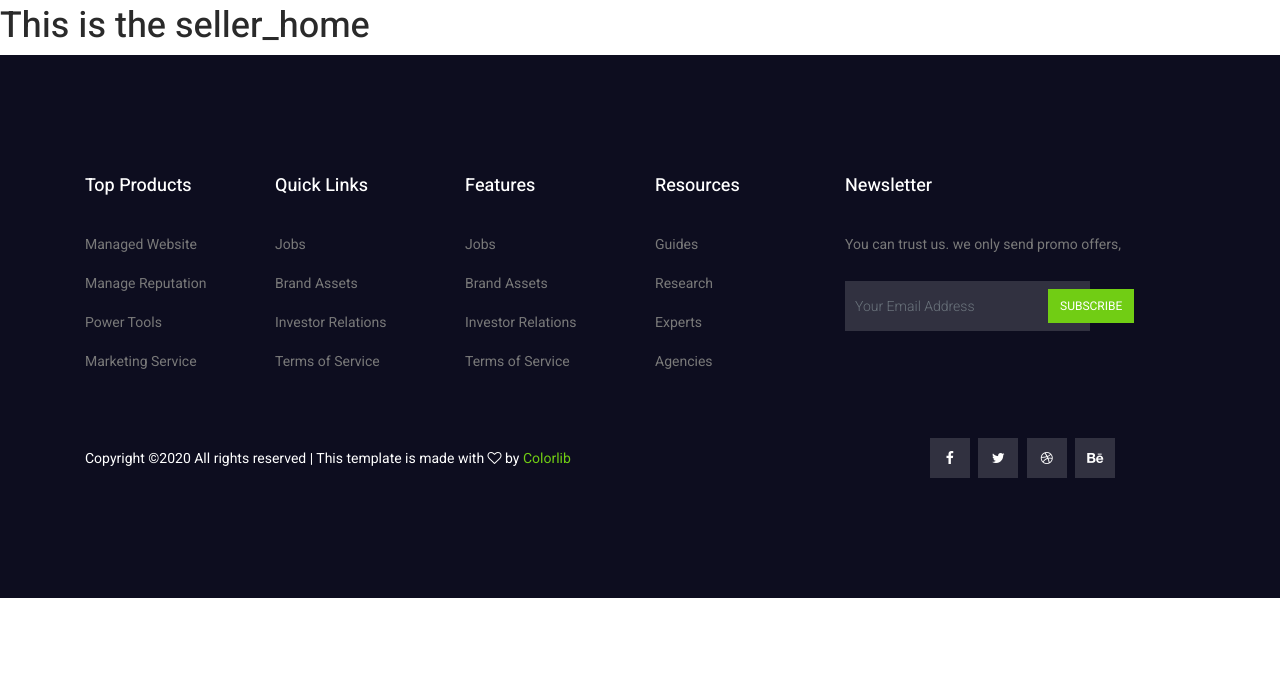
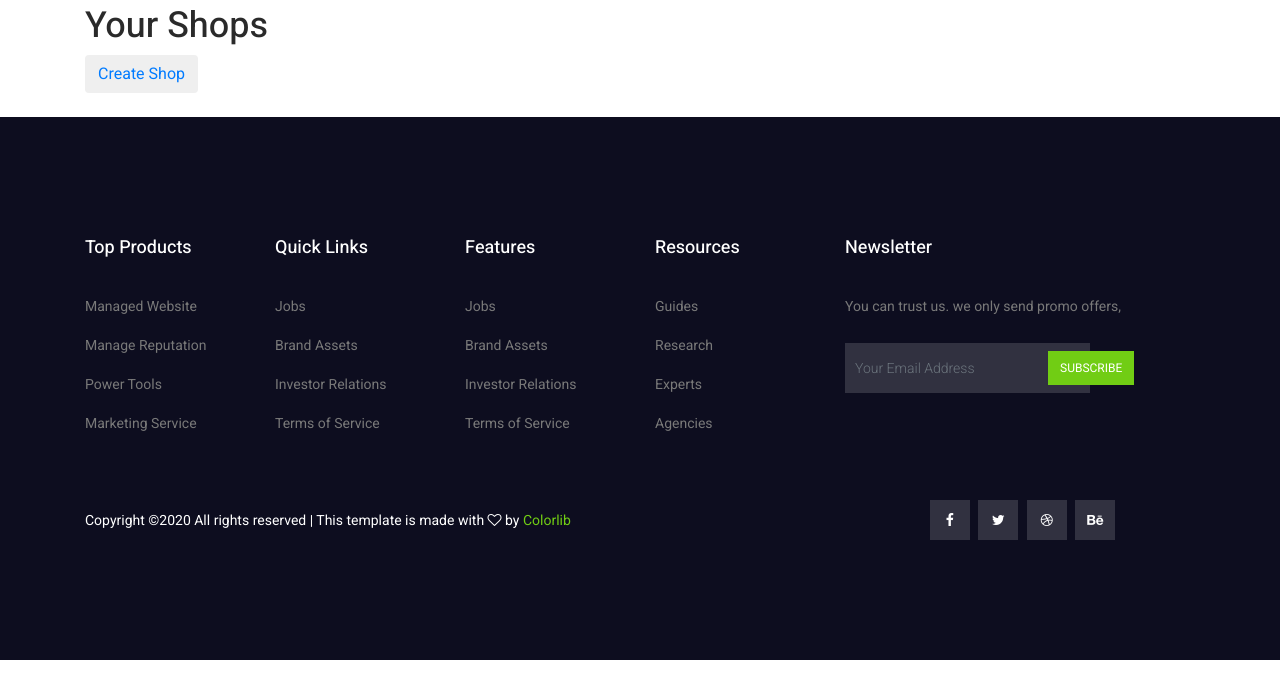
Before and after one commit to samirpatil2000/Django_eCommerce, a Django app: page /seller/ in a window 1280 px wide. Shown: the part 107-800 px from the top of the page. Run offline with Django 3.2, Linux system fonts and the light colour scheme; the first user in the database is signed in; data comes from the database, SQL or seed files in the repository; some libraries are stand-ins or nearby versions.

Commit message:
seller can create shop

```diff
--- a/core/templates/aws/navbar.html
+++ b/core/templates/aws/navbar.html
@@ -142,6 +142,9 @@
                           </li>
                           <li class="nav-item">
                             <a class="nav-link" href="#">Add Products</a>
+                          </li>
+                          <li class="nav-item">
+                            <a class="nav-link" href="{% url 'seller_home' %}">Your Shops</a>
                           </li>
                         </ul>
                       </li>
--- a/core/views.py
+++ b/core/views.py
@@ -9,7 +9,8 @@ from django.shortcuts import render,get_object_or_404,redirect,reverse
 from django.views.generic.base import View
 
 from.models import Item,OrderItem,Order,BillingAddress,Payment,FavouriteList,Category,SubCategory,Brand,ProductViewByUser
-from django.views.generic import ListView,DetailView
+from seller_profile.models import SellerProfileForUser
+from django.views.generic import ListView,DetailView,CreateView
 from django.utils import timezone
 
 
@@ -176,6 +177,8 @@ def remove_from_cart(request, slug):
                 ordered=False
             )[0]
             order.items.remove(order_item)
+            #TODO it is remove from oder but it is still their in Your OrderItem So your have to delete that also
+            order_item.delete()
             messages.warning(request, "{} was removed from your cart.".format(item))
             return redirect("product-detail", slug=slug)
         else:
@@ -233,6 +236,7 @@ def remove_single_item_from_cart(request, slug):
                 order_item.save()
             else:
                 order.items.remove(order_item)
+                order_item.delete()
 
 
             messages.warning(request, "{} was removed from your cart.".format(item))
--- a/seller_profile/templates/seller_profile/seller_home.html
+++ b/seller_profile/templates/seller_profile/seller_home.html
@@ -1,6 +1,31 @@
 {% extends 'aws/base.html' %}
 {% load static %}
 {% block body %}
-<h1>This is the seller_home</h1>
+<div class="container">
+    <h1>Your Shops</h1>
 
+       {% for obj in shops %}
+    <section class="banner_area">
+      <div class="banner_inner d-flex align-items-center">
+        <div class="container">
+          <div
+            class="banner_content d-md-flex justify-content-between align-items-center">
+            <div class="mb-3 mb-md-0">
+              <h2>{{ forloop.counter }}.  {{ obj.name }}</h2>
+              <p>This is the {{ obj.name }}</p>
+            </div>
+            <div class="page_link">
+              <a href="#">Update</a>
+              <a href="#">Add Products</a>
+            </div>
+          </div>
+        </div>
+      </div>
+    </section>
+    <br>
+       {% endfor %}
+    <button class="btn btn-primary-info"><a href="{% url 'seller_profile_create' %}">Create Shop</a></button>
+    <br>
+    <br>
+</div>
 {% endblock body%}
--- a/seller_profile/urls.py
+++ b/seller_profile/urls.py
@@ -7,6 +7,7 @@ from. import views
 
 urlpatterns = [
    # path('',HomeView.as_view(),name='index'),
-   path('',views.seller_home,name='seller_home'),
+   path('',views.seller_shops,name='seller_home'),
+   path('create/',views.create_seller_profile_view,name='seller_profile_create')
 
 ]
--- a/seller_profile/views.py
+++ b/seller_profile/views.py
@@ -1,8 +1,34 @@
-from django.shortcuts import render,HttpResponse
+from django.contrib import messages
+from django.contrib.auth.decorators import login_required
+from django.shortcuts import render, HttpResponse, redirect, get_object_or_404
+from .models import SellerProfileForUser,SellerProfileCreateAdmin
+from django.views.generic import CreateView
+from .forms import CreateSellerProfileForm
+# Create your views here.
 
-# Create your views here.
-def seller_home(request):
+
+@login_required
+def create_seller_profile_view(request):
+    form = CreateSellerProfileForm(request.POST or None)
+    seller_profile_from_admin=get_object_or_404(SellerProfileCreateAdmin,user=request.user)
+
     context={
 
     }
-    return render(request,"seller_profile/seller_home.html",context)
+    if request.method == "POST":
+        if form.is_valid():
+            form.instance.user = request.user
+            form.instance.seller_profile=seller_profile_from_admin
+            create_shop = form.save(commit=False)
+            messages.info(request," You have successfully created your shop")
+            create_shop.save()
+            return redirect('seller_home')
+    return render(request, 'seller_profile/create_seller_form.html', {'form': form})
+
+@login_required
+def seller_shops(request):
+    shops=SellerProfileForUser.objects.filter(user=request.user)
+    context={
+        'shops':shops
+    }
+    return render(request,'seller_profile/seller_home.html',context)
```
Also changed, not shown: other parts of core/templates/aws/navbar.html (+1 -1 lines), seller_profile/forms.py (added, +7 -0 lines), seller_profile/templates/seller_profile/create_seller_form.html (added, +16 -0 lines), seller_profile/templates/seller_profile/seller_shops.html (added, +7 -0 lines), db.sqlite3.
